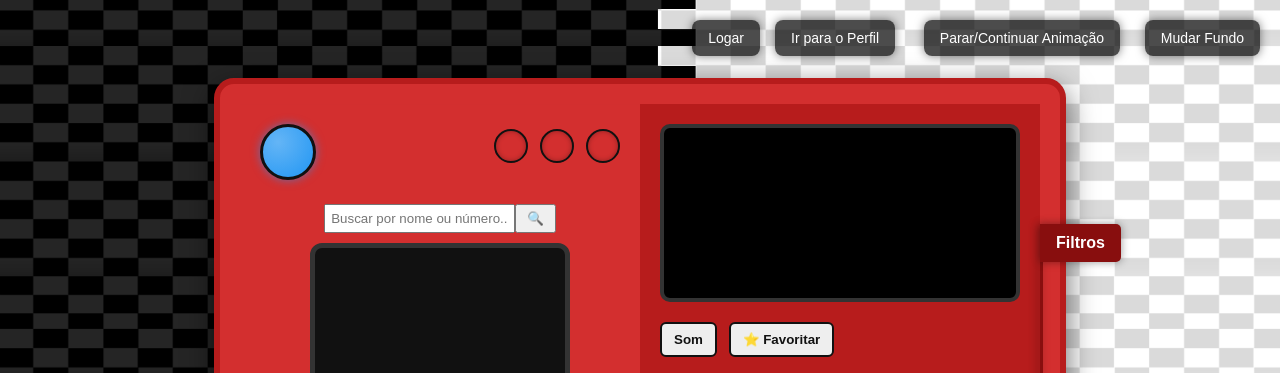
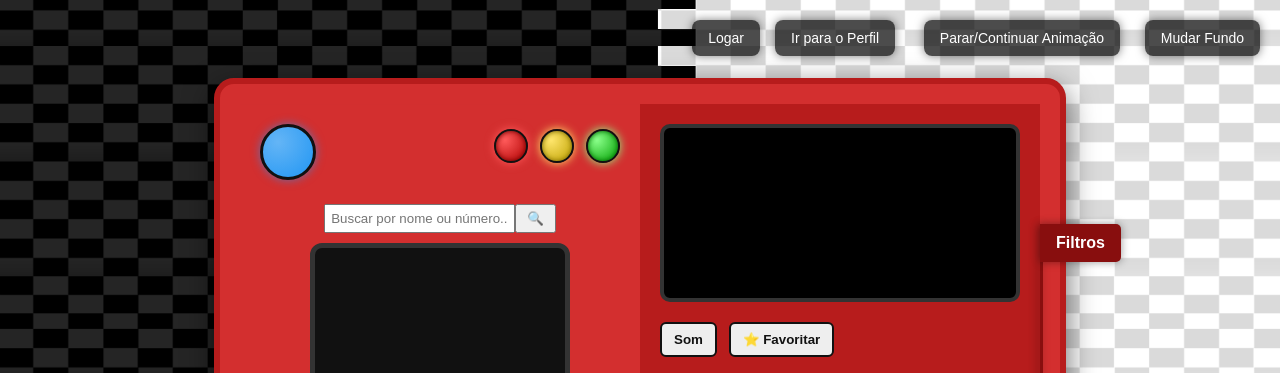
Before and after one commit to ShiroTheus69/Pokedex, a PHP site: page / in a window 1280 px wide. Shown: the top 373 px of the page. Run offline with PHP 8.4, Linux system fonts and the light colour scheme; data that the repository does not hold is empty.

Commit message:
ultima alterações
123

```diff
--- a/index.php
+++ b/index.php
@@ -20,9 +20,27 @@ $name = null;
 
 // Pesquisa Pokemon
 $searchInput = $_GET['search'] ?? '';
-if (is_numeric($searchInput)) {
-  $id = (int) $searchInput;
-  $url = "https://pokeapi.co/api/v2/pokemon/$id";
+if (!empty($searchInput)) {
+  $nameInput = strtolower(trim($searchInput));
+
+  // Detecta se é número ou nome
+  if (is_numeric($nameInput)) {
+    $id = (int) $nameInput;
+    $url = "https://pokeapi.co/api/v2/pokemon/$id";
+  } else {
+    // Tenta buscar pelo nome
+    $url = "https://pokeapi.co/api/v2/pokemon/$nameInput";
+  }
+
+  // Verifica se o Pokémon existe
+  $response = @file_get_contents($url);
+  if ($response === false) {
+    // Se não existir, volta pro primeiro Pokémon
+    $url = "https://pokeapi.co/api/v2/pokemon/1";
+  } else {
+    $data = json_decode($response, true);
+    $id = $data['id'];
+  }
 }
 
 // Filtro por tipo
--- a/style.css
+++ b/style.css
@@ -370,3 +370,18 @@ body {
   position: relative;
   z-index: 1;
 }
+
+.light.red {
+  background: radial-gradient(circle at 30% 30%, #ff5b5b, #b00000);
+  box-shadow: 0 0 10px #ff5b5b, inset 0 0 5px #700000;
+}
+
+.light.yellow {
+  background: radial-gradient(circle at 30% 30%, #ffe66d, #bfa100);
+  box-shadow: 0 0 10px #ffe66d, inset 0 0 5px #7a6700;
+}
+
+.light.green {
+  background: radial-gradient(circle at 30% 30%, #8aff8a, #00a000);
+  box-shadow: 0 0 10px #8aff8a, inset 0 0 5px #006600;
+}
```
Also changed, not shown: image/novo_fundo.jpg.
